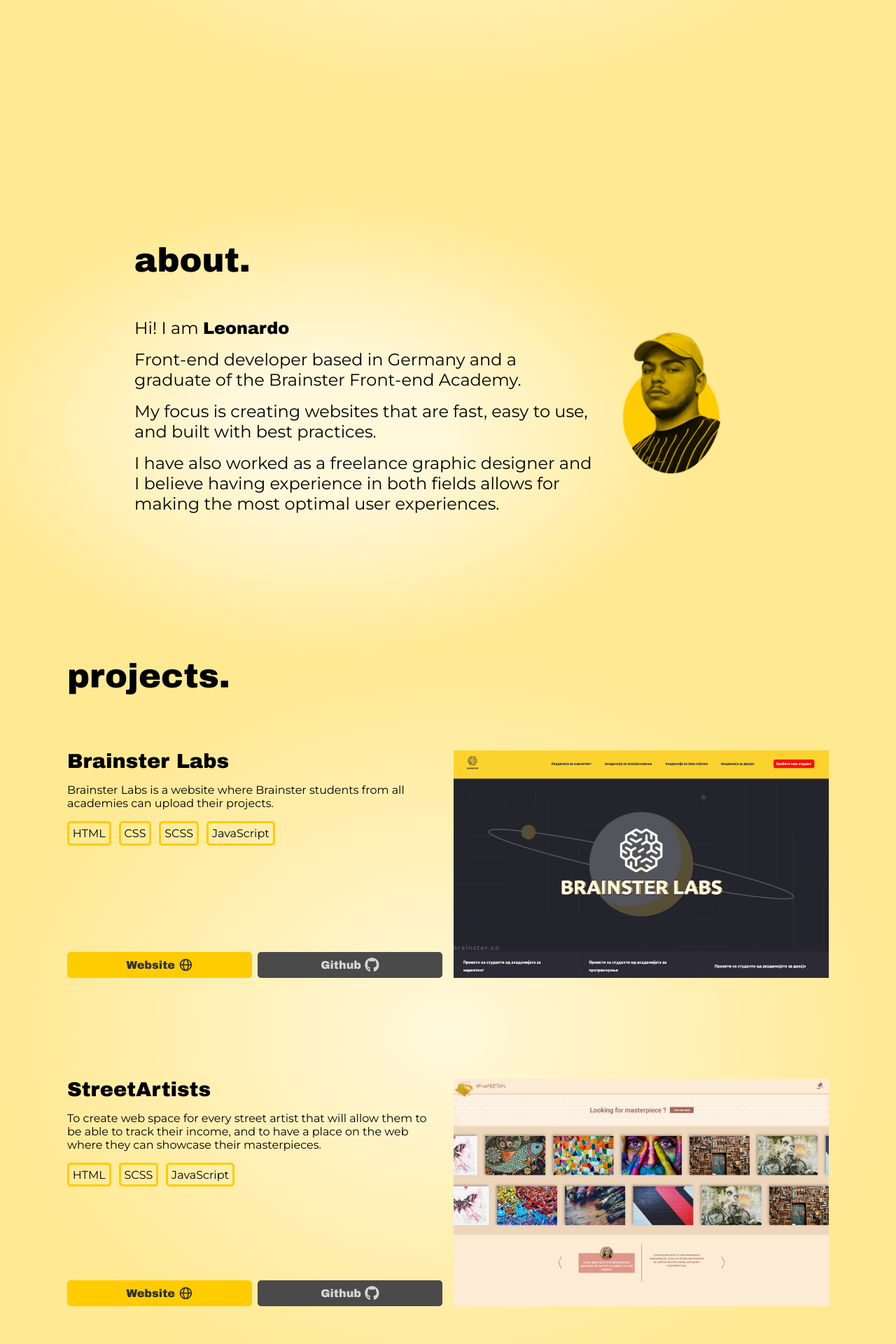
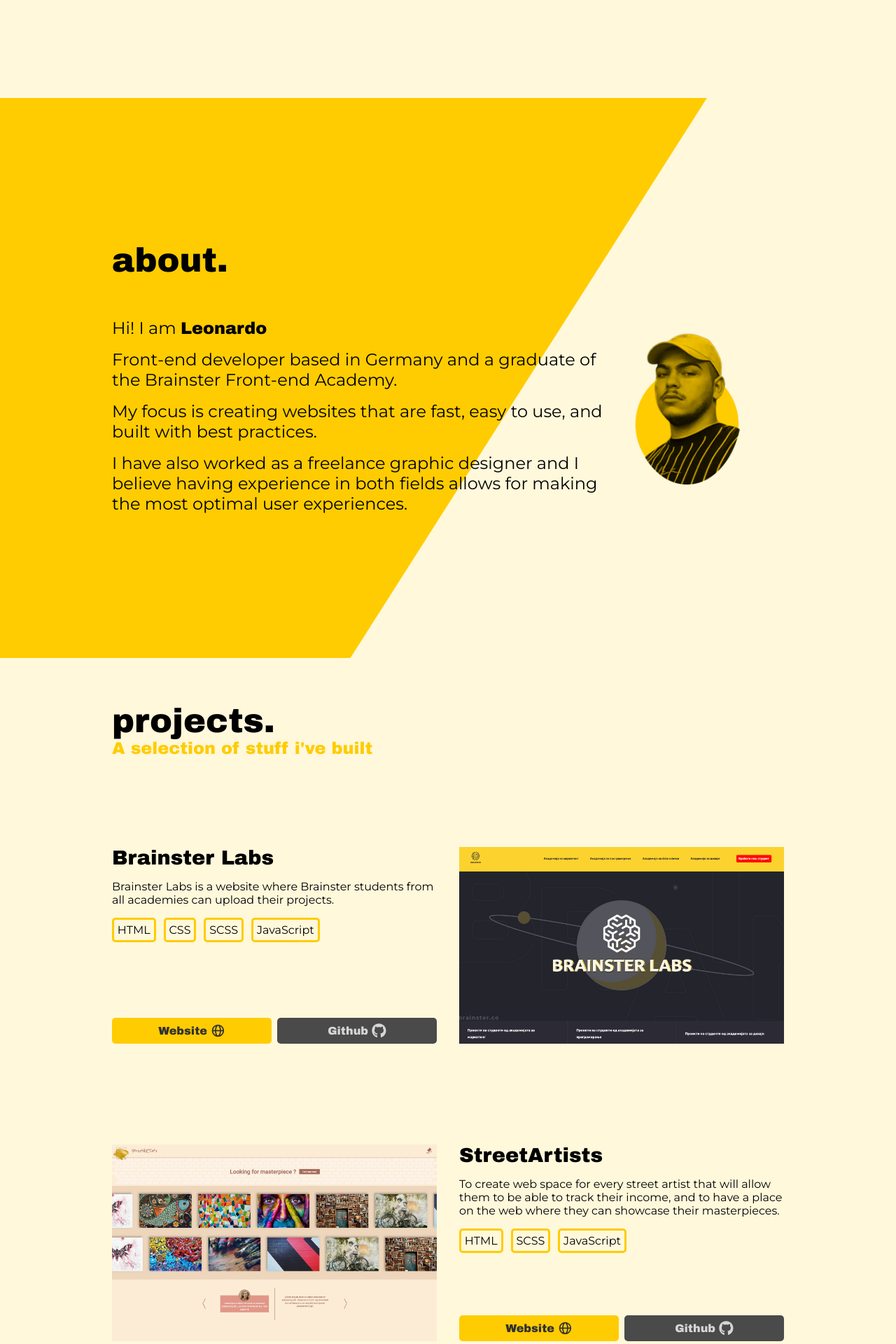
Before and after one commit to markoskyL/markovski.dev, a Next.js app: page / in a window 1280 px wide. Shown: the part 660-2580 px from the top of the page at 70% size. Built offline with nearby package versions, Linux system fonts and the light colour scheme.

Commit message:
changed background and deleted side nav

```diff
--- a/components/Navigation/NavLargeDevices/NavLargeDevices.module.scss
+++ b/components/Navigation/NavLargeDevices/NavLargeDevices.module.scss
@@ -1,58 +1,13 @@
+@import "../../../styles/colors.module.scss";
 .NavigationLargeDevices {
-  z-index: 100;
+  width: 100%;
   position: fixed;
-  width: 10px;
-  height: 70vh;
-  background-color: black;
-  top: 15vh;
-  right: 70px;
+  z-index: 9999;
+  padding: 1rem;
+  background-color: $yellow-primary;
+  opacity: 0.8;
   display: flex;
-  align-items: center;
   justify-content: center;
-
-  .sideNavInner {
-    //
-    height: 40vh;
-    display: flex;
-    flex-direction: column;
-    justify-content: space-between;
-
-    .navLinkAndButtonWrapper {
-      //
-      display: flex;
-      position: relative;
-      flex-direction: row-reverse;
-      left: 0px;
-
-      .navStatusBtn {
-        height: 20px;
-        width: 20px;
-        background-color: black;
-        border: 6px solid black;
-        transition: all 0.2s ease-in-out;
-      }
-
-      .navStatusBtn.active {
-        background-color: #ffcc01;
-      }
-      .navLink {
-        position: absolute;
-        top: -5px;
-        left: -130px;
-        color: #787648;
-        font-family: "Arial Black";
-        font-size: 1.3rem;
-        transform: skew(21deg, 0deg);
-        transition: all 0.15s ease-in-out;
-        &:hover {
-          transform: skew(5deg, 0deg) scale(1.1);
-          color: black;
-        }
-        &.active {
-          transform: skew(5deg, 0deg) scale(1.1);
-          color: black;
-        }
-      }
-    }
-  }
+  gap: 2rem;
+  text-align: center;
 }
--- a/components/Navigation/NavLargeDevices/NavLargeDevices.tsx
+++ b/components/Navigation/NavLargeDevices/NavLargeDevices.tsx
@@ -9,13 +9,6 @@
 
   return (
     <div className={styles.NavigationLargeDevices}>
-      <div className={styles.sideNavInner}>
-        <div className={styles.navLinkAndButtonWrapper}>
-          <div
-            className={`${styles.navStatusBtn} ${
-              pageVisible === "home" ? styles.active : ""
-            }`}
-          ></div>
       <Link
         to="home"
         activeClass={styles.active}
@@ -29,14 +22,6 @@
       >
         Home
       </Link>
-        </div>
-
-        <div className={styles.navLinkAndButtonWrapper}>
-          <div
-            className={`${styles.navStatusBtn} ${
-              pageVisible === "about" ? styles.active : ""
-            }`}
-          ></div>
       <Link
         to="about"
         activeClass={styles.active}
@@ -50,14 +35,7 @@
       >
         About
       </Link>
-        </div>
 
-        <div className={styles.navLinkAndButtonWrapper}>
-          <div
-            className={`${styles.navStatusBtn} ${
-              pageVisible === "projects" ? styles.active : ""
-            }`}
-          ></div>
       <Link
         to="projects"
         activeClass={styles.active}
@@ -71,14 +49,7 @@
       >
         Projects
       </Link>
-        </div>
 
-        <div className={styles.navLinkAndButtonWrapper}>
-          <div
-            className={`${styles.navStatusBtn} ${
-              pageVisible === "contact" ? styles.active : ""
-            }`}
-          ></div>
       <Link
         to="contact"
         activeClass={styles.active}
@@ -93,8 +64,6 @@
         Contact
       </Link>
     </div>
-      </div>
-    </div>
   );
 };
 
--- a/components/_AboutPage/AboutPage.module.scss
+++ b/components/_AboutPage/AboutPage.module.scss
@@ -1,23 +1,34 @@
 @import "../../styles/breakpoints.module.scss";
+@import "../../styles/colors.module.scss";
 .aboutWrapper {
+  position: relative;
   min-height: 100vh;
   display: flex;
   justify-content: center;
   align-items: center;
   flex-direction: column;
-  background: radial-gradient(
-    40.91% 40.91% at 36.83% 59.09%,
-    #fff8db 28.65%,
-    #ffe993 100%
-  );
+  background-color: $yellow-primary;
+  .whiteTriangle {
+    position: absolute;
+    top: -2px;
+    right: 0;
+    height: calc(100% + 4px);
+    width: 100%;
+    background-color: #fff8db;
+    z-index: 10;
+    -webkit-clip-path: polygon(79% 0, 100% 0, 100% 100%, 39% 100%);
+    clip-path: polygon(79% 0, 100% 0, 100% 100%, 39% 100%);
+  }
   .aboutInner {
+    z-index: 10;
     position: relative;
-    width: 70vw;
-    @media screen and (max-width: $tablet-XS) {
-      width: 90vw;
+    max-width: 50vw;
+    min-width: 800px;
+    @media screen and (max-width: $laptop-S) {
+      min-width: 75vw;
     }
-    @media screen and (min-width: $tablet-XS) and (max-width: $tablet-XL) {
-      width: 80vw;
+    @media screen and (max-width: $phone-M) {
+      min-width: 85vw;
     }
     h1 {
       font-size: 3rem;
@@ -39,7 +50,6 @@
         p {
           font-family: "Montserrat";
           font-size: 1.5rem;
-          // font-weight: 800;
           @media screen and (max-width: $tablet-XS) {
             font-size: 1.2rem;
           }
@@ -49,7 +59,7 @@
         }
       }
       .imageWrapper {
-        width: 350px;
+        width: 650px;
         @media screen and (min-width: $tablet-XL) and (max-width: $laptop-S) {
           width: 650px;
         }
--- a/components/_AboutPage/AboutPage.tsx
+++ b/components/_AboutPage/AboutPage.tsx
@@ -5,6 +5,7 @@
 const AboutPage = () => {
   return (
     <div className={styles.aboutWrapper} id="about">
+      <div className={styles.whiteTriangle}></div>
       <div className={styles.aboutInner}>
         <h1>about.</h1>
         <div className={styles.textAndImgWrapper}>
@@ -35,6 +36,7 @@
               width={"100%"}
               layout={"responsive"}
               objectFit={"contain"}
+              alt="Leonardo Markovski Image"
             />
           </div>
         </div>
--- a/components/_ContactPage/ContactPage.module.scss
+++ b/components/_ContactPage/ContactPage.module.scss
@@ -1,5 +1,9 @@
 @import "../../styles/colors.module.scss";
-.contactWrapper {
+.contact {
   min-height: 100vh;
   background-color: $yellow-light-primary;
+  .contactInner {
+    width: 70vw;
+    margin: 0 auto;
+  }
 }
--- a/components/_ContactPage/ContactPage.tsx
+++ b/components/_ContactPage/ContactPage.tsx
@@ -2,8 +2,10 @@
 import styles from "./ContactPage.module.scss";
 const ContactPage = () => {
   return (
-    <div className={styles.contactWrapper} id="contact">
-      <h1>ContactPage</h1>
+    <div className={styles.contact} id="contact">
+      <div className={styles.contactInner}>
+        <h1>contact.</h1>
+      </div>
     </div>
   );
 };
--- a/components/_HomePage/HomePage.module.scss
+++ b/components/_HomePage/HomePage.module.scss
@@ -1,11 +1,7 @@
 @import "../../styles/colors.module.scss";
 
 .homeWrapper {
-  background: radial-gradient(
-    49.95% 49.95% at 50% 50.05%,
-    #fff8db 0%,
-    #ffe993 100%
-  );
+  background-color: #fff8db;
   min-height: 100vh;
   width: 100%;
   display: flex;
--- a/components/_ProjectsPage/ProjectCard/ProjectCard.module.scss
+++ b/components/_ProjectsPage/ProjectCard/ProjectCard.module.scss
@@ -2,8 +2,7 @@
 @import "../../../styles/breakpoints.module.scss";
 .cardWrapper {
   display: flex;
-  gap: 1rem;
-  margin-right: 4rem;
+  gap: 2rem;
   margin-bottom: 9rem;
   @media screen and (max-width: $laptop-XS) {
     flex-direction: column-reverse;
@@ -14,9 +13,9 @@
       flex-direction: row-reverse;
     }
   }
-  @media screen and (max-width: $laptop-S) {
-    margin-right: 0rem;
-  }
+  // @media screen and (max-width: $laptop-S) {
+  //   margin-right: 0rem;
+  // }
   .imgWrapper {
     width: 50vw;
     //Fixes explicit width & height error of next Image
--- a/components/_ProjectsPage/ProjectCard/ProjectCard.tsx
+++ b/components/_ProjectsPage/ProjectCard/ProjectCard.tsx
@@ -14,7 +14,7 @@
   technologies: string[];
 }
 const ProjectCard: React.FC<ProjectCardProps> = (props) => {
-  const reverse = Boolean(parseInt(props.id) / 2);
+  const reverse = Boolean(parseInt(props.id) % 2);
   console.log(reverse);
   return (
     <div
--- a/components/_ProjectsPage/ProjectsPage.module.scss
+++ b/components/_ProjectsPage/ProjectsPage.module.scss
@@ -1,22 +1,33 @@
 @import "../../styles/colors.module.scss";
 @import "../../styles/breakpoints.module.scss";
 .projects {
-  background: radial-gradient(
-    49.95% 49.95% at 50% 50.05%,
-    #fff8db 0%,
-    #ffe993 100%
-  );
+  background: #fff8db;
   min-height: 100vh;
   display: flex;
   justify-content: center;
+  overflow-wrap: break-word;
   .projectsInner {
-    width: 70vw;
+    max-width: 50vw;
+    min-width: 800px;
+
     @media screen and (max-width: $laptop-S) {
-      width: 85vw;
+      min-width: 75vw;
     }
-    h1 {
+    @media screen and (max-width: $phone-M) {
+      min-width: 85vw;
+    }
+    .pageTitle {
       font-size: 3rem;
-      margin-bottom: 5rem;
+      margin-top: 4rem;
+    }
+    .pagePretitle {
+      margin-bottom: 8rem;
+      color: $yellow-primary;
+
+      @media screen and (max-width: $phone-L) {
+        min-width: 85vw;
+        margin-bottom: 4rem;
+      }
     }
     margin: 0 auto;
 
--- a/components/_ProjectsPage/ProjectsPage.tsx
+++ b/components/_ProjectsPage/ProjectsPage.tsx
@@ -6,7 +6,8 @@
   return (
     <div className={styles.projects} id="projects">
       <div className={styles.projectsInner}>
-        <h1>projects.</h1>
+        <h1 className={styles.pageTitle}>projects.</h1>
+        <h2 className={styles.pagePretitle}>A selection of stuff i've built</h2>
         <div className={styles.projectsCardsContainer}>
           {data.map((project) => (
             <ProjectCard {...project} key={project.id} />
```
Lines whose indentation alone changed are shown as unchanged.
